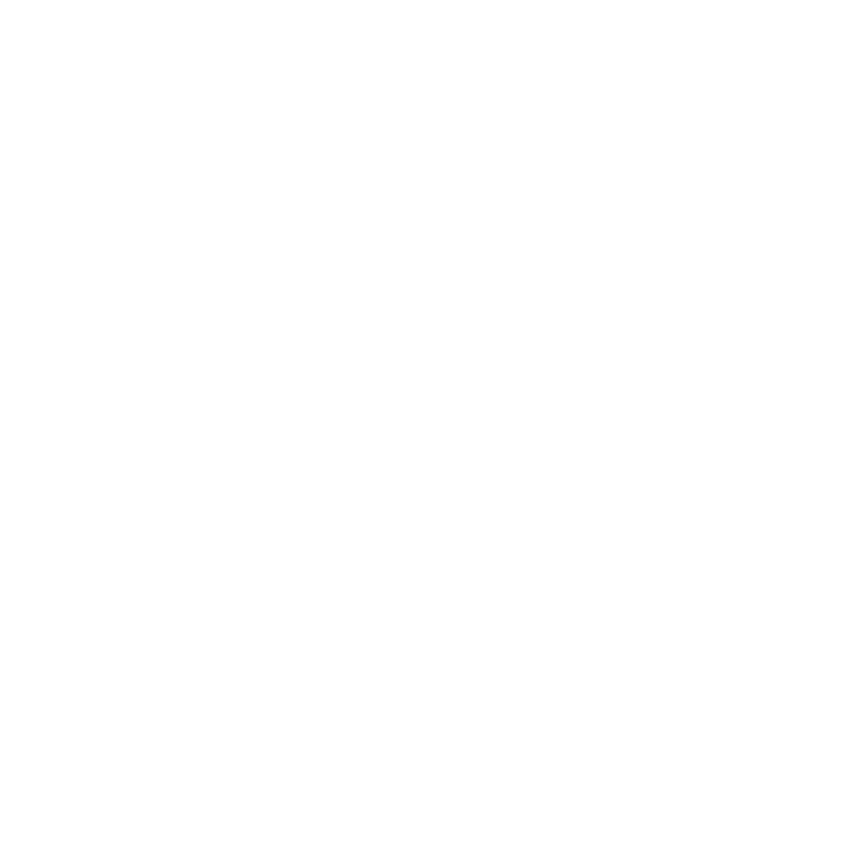
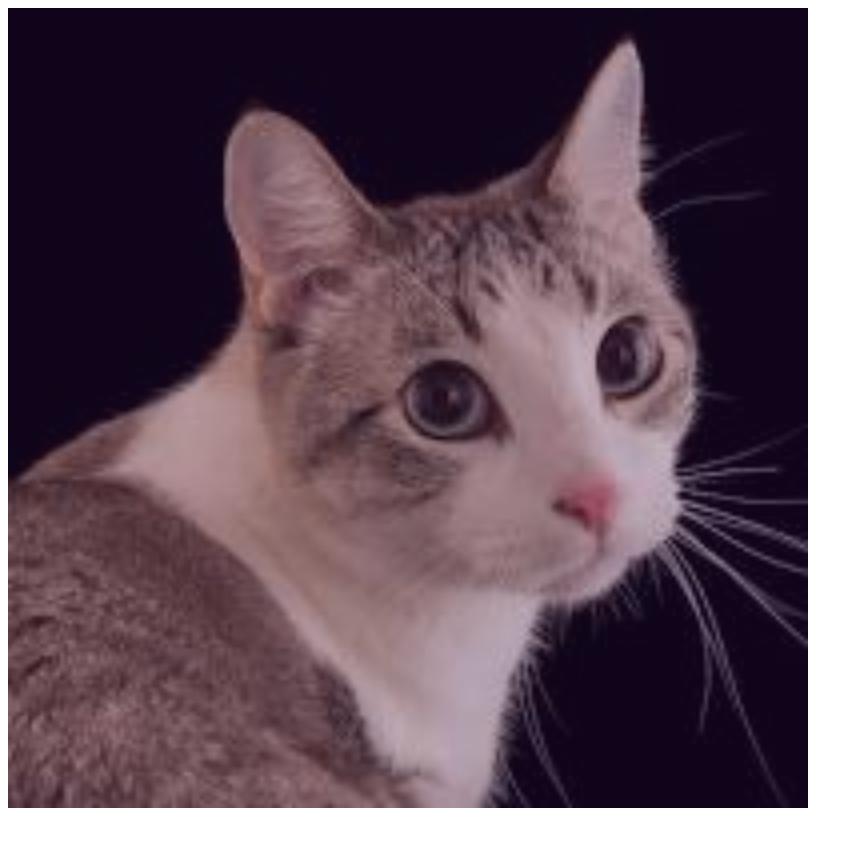
Before and after one commit to Rukhadze66/image-opacity, a plain HTML site: page index.html in a window 1280 px wide. Shown: the whole page, without its empty margins (0-863 px from the left). Before the commit the page ends 800 px from the top, so only its background shows below. Drawn offline with Linux system fonts and the light colour scheme.

Commit message:
learning

```diff
--- a/index.html
+++ b/index.html
@@ -6,5 +6,10 @@
     <title>Document</title>
     <link rel="stylesheet" href="./style.css" />
   </head>
-  <body></body>
+  <body>
+    <div class="background_img">
+      <div id="overlay"></div>
+    </div>
+    <div class="gradient"></div>
+  </body>
 </html>
--- a/style.css
+++ b/style.css
@@ -0,0 +1,20 @@
+div.background_img {
+  background-image: url("./asdasd.jpg");
+  background-repeat: no-repeat;
+  width: 800px;
+  height: 800px;
+  background-size: cover;
+}
+
+#overlay {
+  width: 100%;
+  height: 100%;
+  background-color: rgba(51, 15, 85);
+  opacity: 0.3;
+}
+
+.gradient {
+    width: 100%;
+    height: 800px;
+    background-color: ;
+}
```
Also changed, not shown: asdasd.jpg (added).
